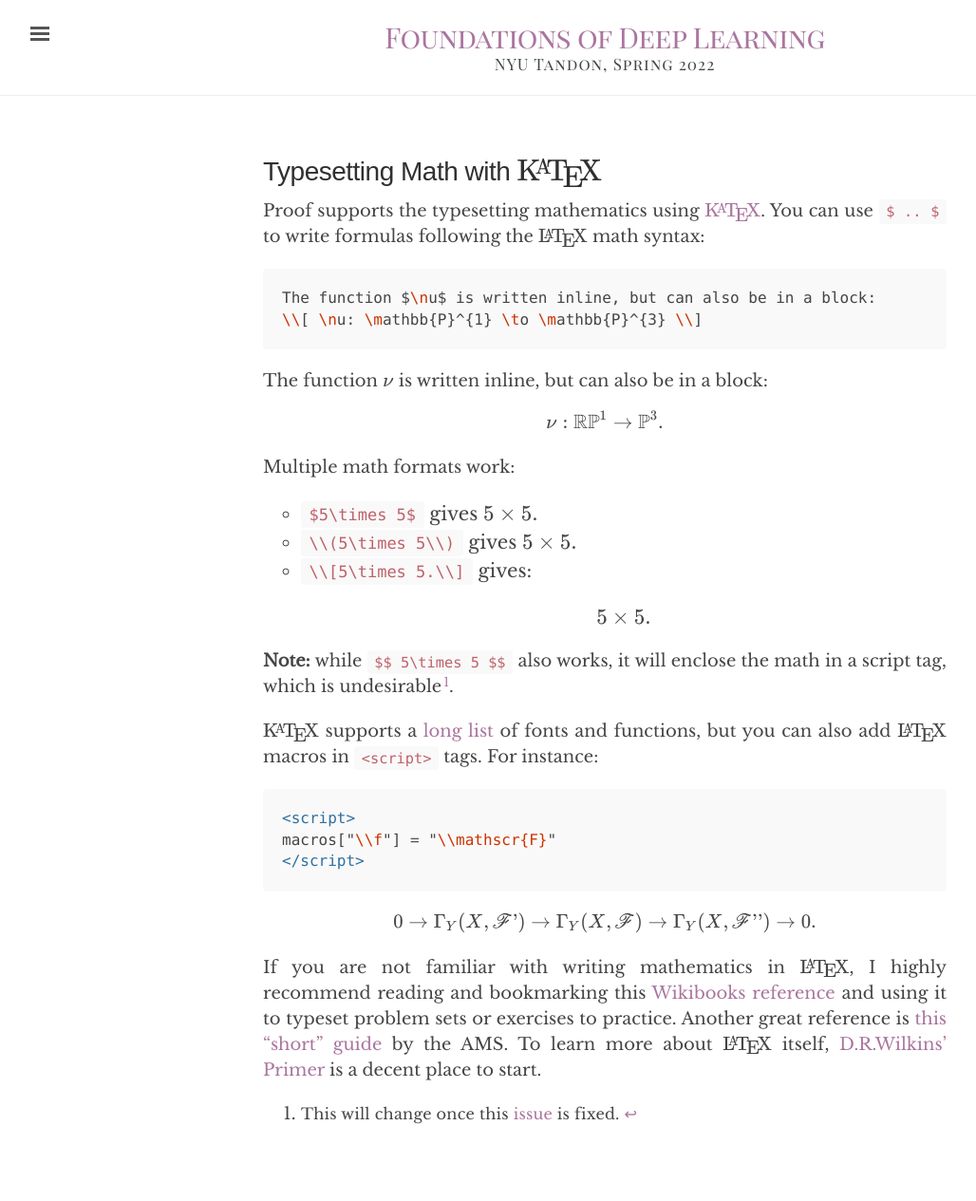
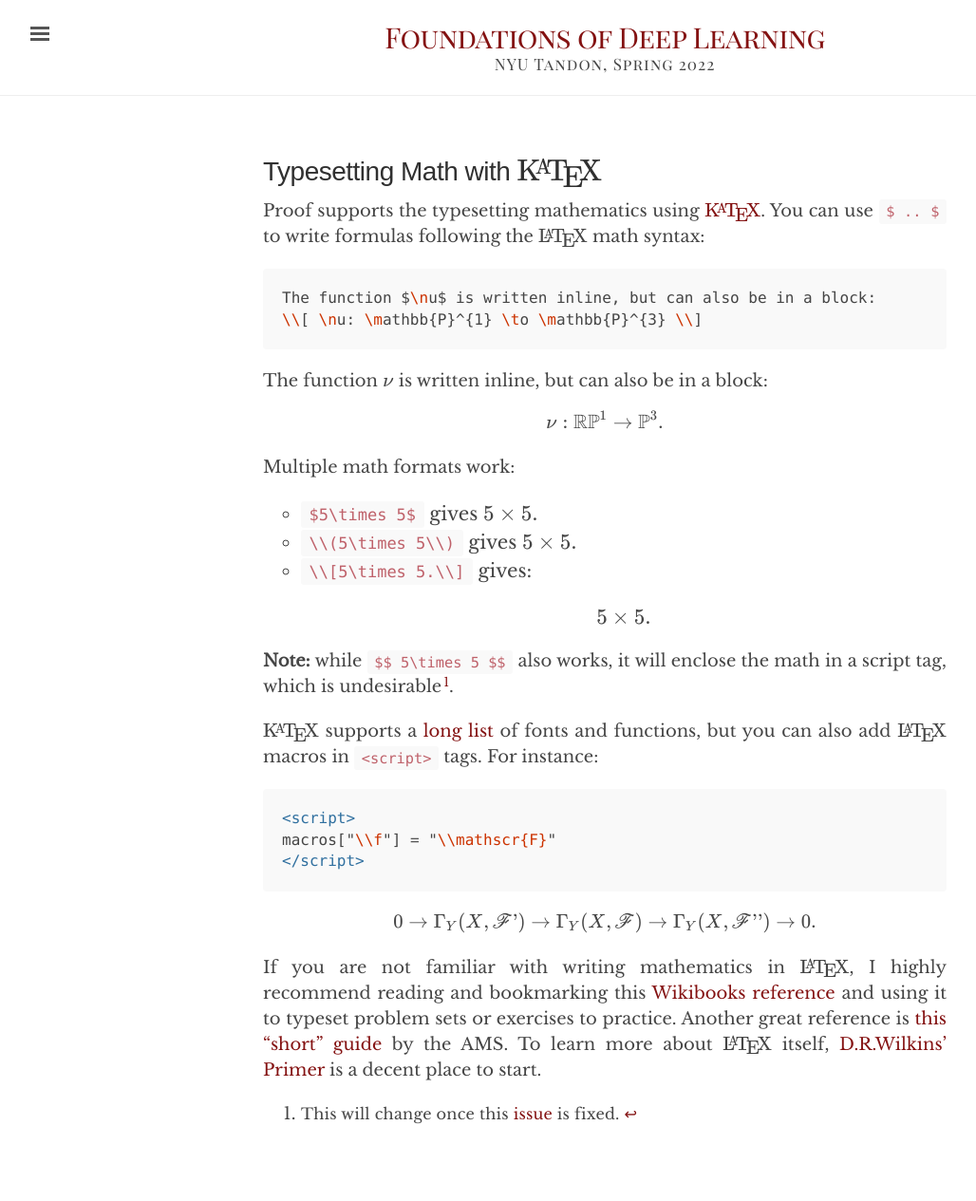
Before and after one commit to chinmayhegde/fodl, a Jekyll site: the page built from _posts/2019-05-27-katex.md, in a window 1280 px wide. Shown: the whole page at 95% size, without its empty margins (3-1031 px from the left). Built offline with Jekyll 4.4.1, drawn with Linux system fonts in a browser that asks for light colours; nearby versions of some CDN libraries.

Commit message:
Update _config.yml

```diff
--- a/_config.yml
+++ b/_config.yml
@@ -7,7 +7,7 @@ url:                 https://chinmayhegde.github.io
 baseurl:             '/fodl' # the subpath of your site, e.g. /blog
 
 # Color scheme. Options: red, orange, magenta, cyan, blue, brown
-color-scheme: magenta
+color-scheme:
 
 # Permalinks
 permalink: pretty
```
